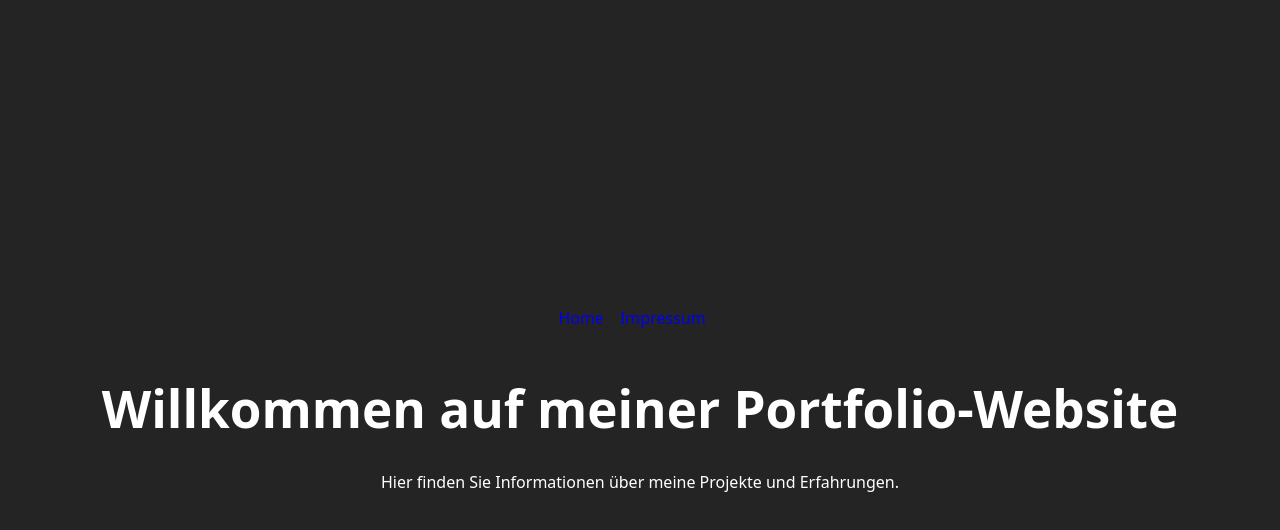
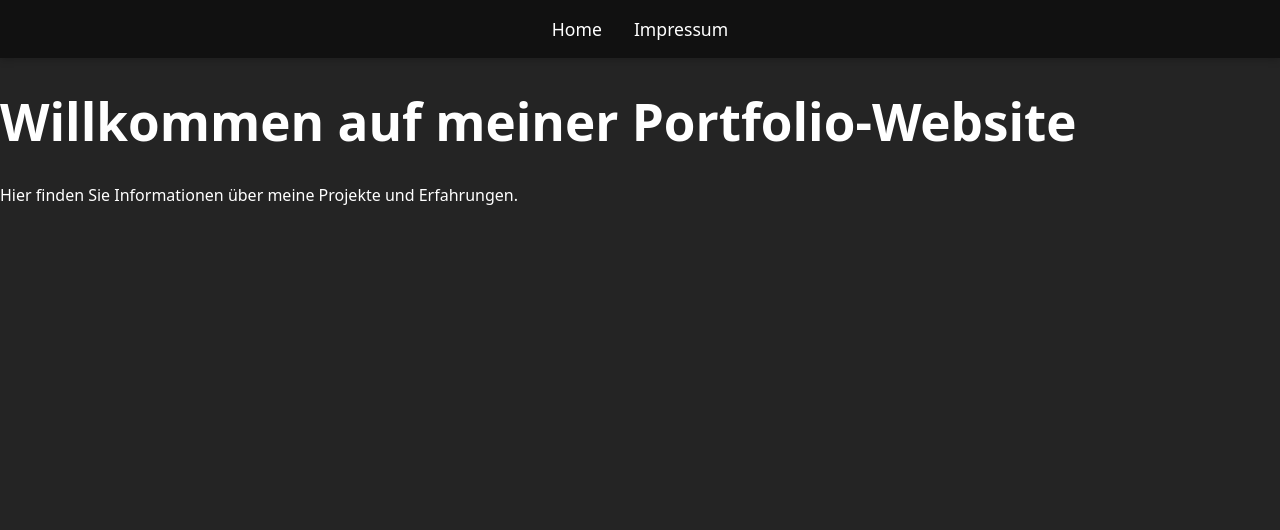
Before and after one commit to VassjaM/Portfolio, a React (Vite) app: page / in a window 1280 px wide. Shown: the top 530 px of the page. Built offline with nearby package versions, Linux system fonts and the light colour scheme.

Commit message:
fixed routing and css

```diff
--- a/src/App.jsx
+++ b/src/App.jsx
@@ -1,17 +1,16 @@
 // src/App.jsx
 import { BrowserRouter, Routes, Route } from "react-router-dom";
-import Header from "./components/Header";
 
 // Pages
 import Home from "./pages/Home";
-import Impressum from "./pages/impressum"; // Make sure this matches your file name's case
+import Impressum from "./pages/Impressum";
 
 export default function App() {
   return (
     <BrowserRouter>
-
       <main>
         <Routes>
+          // Index Page
           <Route path="/" element={<Home />} />
           <Route path="/impressum" element={<Impressum />} />
           {/* Optional: 404-Route */}
--- a/src/components/Header.css
+++ b/src/components/Header.css
@@ -1,16 +1,35 @@
-#root {
-    max-width: 1280px;
-    margin: 0 auto;
-    padding: 2rem;
-    text-align: center;
+.header-container {
+    position: sticky;
+    top: 0;
+    z-index: 1000;
 }
 
 .site-header {
+    background: #111;
     padding: 1rem 2rem;
-    text-align: center;
+    box-shadow: 0 2px 8px rgba(0, 0, 0, 0.2);
+
+    /* optional: damit die Nav über der Seite "schwebt" */
+    position: relative;
+    z-index: 1001;
+
+    display: flex;
+    justify-content: center;
+}
+
+nav {
+    display: flex;
+    gap: 2rem;
 }
 
 .link-header {
-    margin-right: 16px;
+    color: white;
     text-decoration: none;
+    font-size: 1.1rem;
+    font-weight: 500;
+    transition: color 0.2s ease;
 }
+
+.link-header:hover {
+    color: #646cff;
+}
--- a/src/components/Header.jsx
+++ b/src/components/Header.jsx
@@ -1,14 +1,15 @@
-// src/components/Header.jsx
 import { Link } from "react-router-dom";
 import "./Header.css";
 
 export default function Header() {
   return (
-    <header className="site-header" style={{padding: "1rem 2rem", textAlign:"center"}}>
-      <nav>
-        <Link to="/" className="link-header">Home</Link>
-        <Link to="/impressum" className="link-header">Impressum</Link>
-      </nav>
-    </header>
+    <div className="header-container">
+      <header className="site-header">
+        <nav>
+          <Link to="/" className="link-header">Home</Link>
+          <Link to="/impressum" className="link-header">Impressum</Link>
+        </nav>
+      </header>
+    </div>
   );
 }
--- a/src/index.css
+++ b/src/index.css
@@ -14,10 +14,6 @@
 
 body {
   margin: 0;
-  display: flex;
-  place-items: center;
-  min-width: 320px;
-  min-height: 100vh;
 }
 
 h1 {
--- a/src/pages/Impressum.jsx
+++ b/src/pages/Impressum.jsx
@@ -1,8 +1,13 @@
+import Header from "../components/Header";
+
 // src/pages/Impressum.jsx
 export default function Impressum() {
   return (
-    <div style={{ padding: "2rem", maxWidth: 900, margin: "0 auto" }}>
-      <h1>Impressum</h1>
+    <div>
+      <Header />
+      <div style={{ padding: "2rem", maxWidth: 900, margin: "0 auto" }}>
+        <h1>Impressum</h1>
+      </div>
     </div>
   );
 }
```
Also changed, not shown: 1 other file (tests, documents, lock files or other folders).
